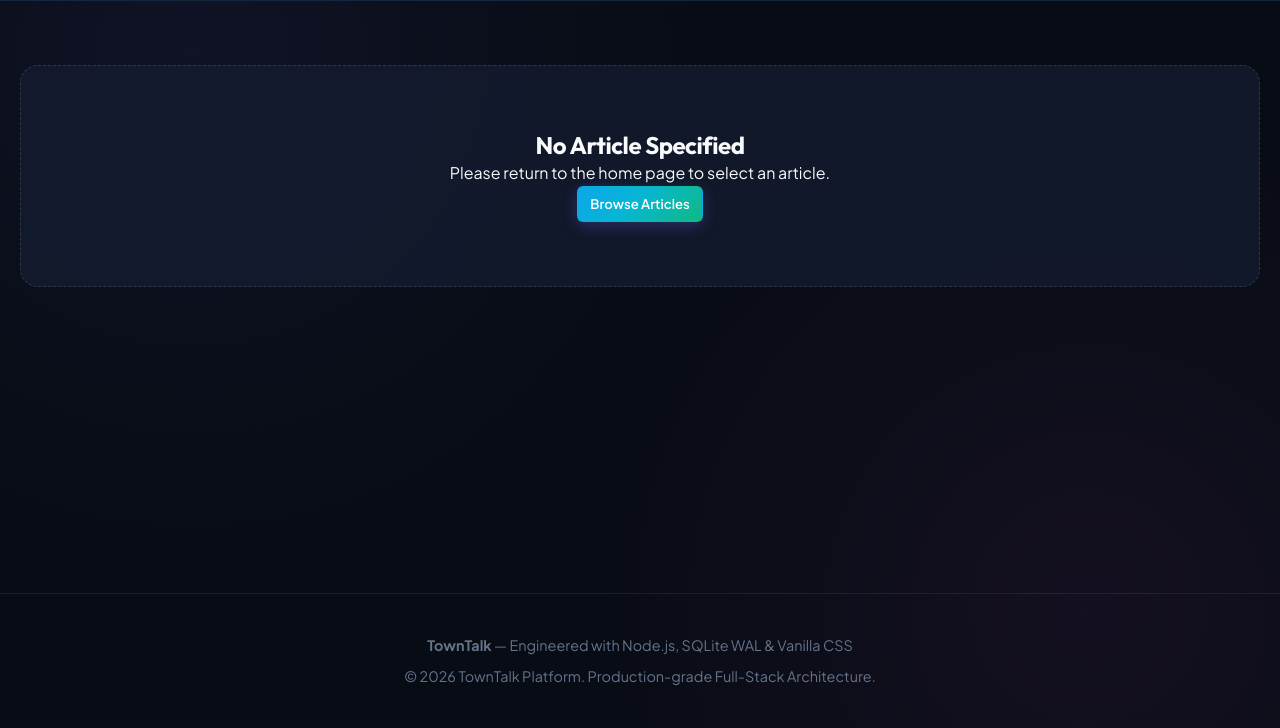
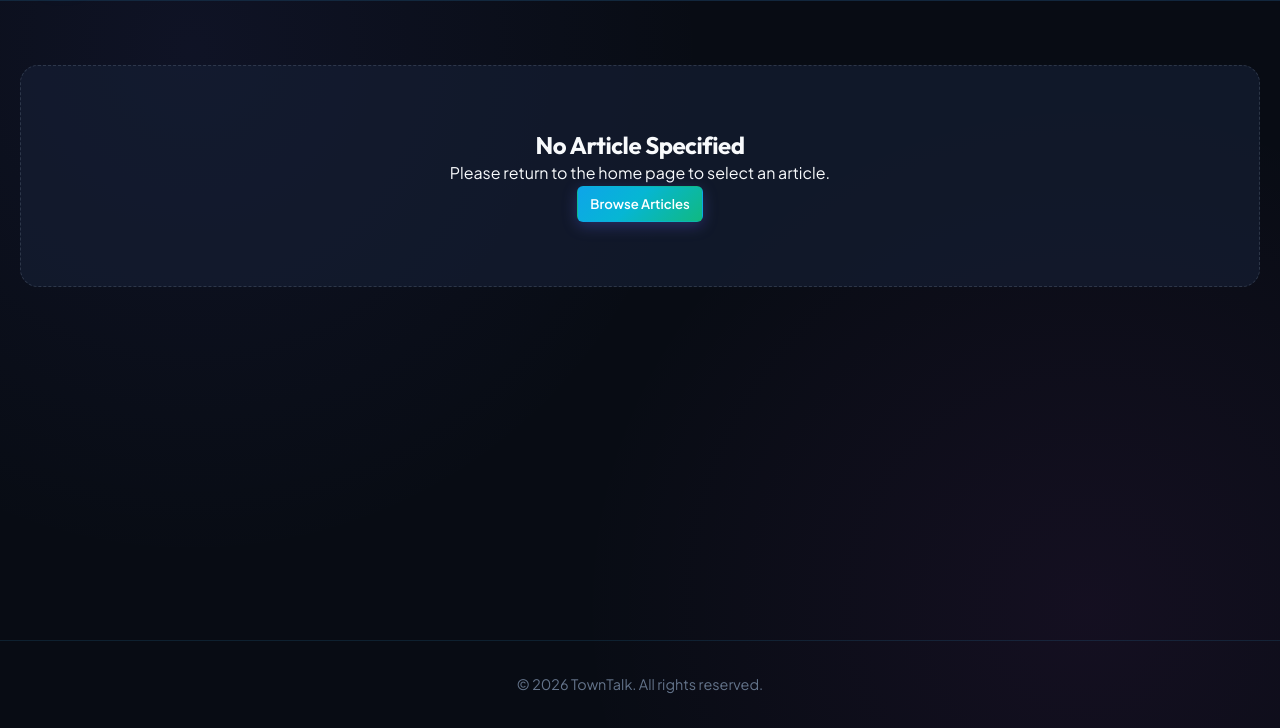
Before and after one commit to Sanjanaramanahalli/blogapp, a website: page public/blog.html in a window 1280 px wide. Shown: the part 72-800 px from the top of the page. Drawn offline with Linux system fonts and the light colour scheme.

Commit message:
style(footer): remove tech stack tagline and simplify footer to clean copyright

```diff
--- a/public/blog.html
+++ b/public/blog.html
@@ -169,10 +169,9 @@
   </div>
 
   <!-- Global Footer -->
-  <footer style="border-top: 1px solid var(--border); padding: 2.5rem 0; text-align: center; color: var(--text-muted); font-size: 0.9rem; margin-top: 5rem;">
+  <footer style="border-top: 1px solid var(--border); padding: 2rem 0; text-align: center; color: var(--text-muted); font-size: 0.9rem; margin-top: 5rem;">
     <div class="container">
-      <p style="margin-bottom: 0.5rem;"><strong>TownTalk</strong> — Engineered with Node.js, SQLite WAL & Vanilla CSS</p>
-      <p>© 2026 TownTalk Platform. Production-grade Full-Stack Architecture.</p>
+      <p>© 2026 TownTalk. All rights reserved.</p>
     </div>
   </footer>
 
```
Also changed, not shown: public/index.html (+2 -3 lines).
